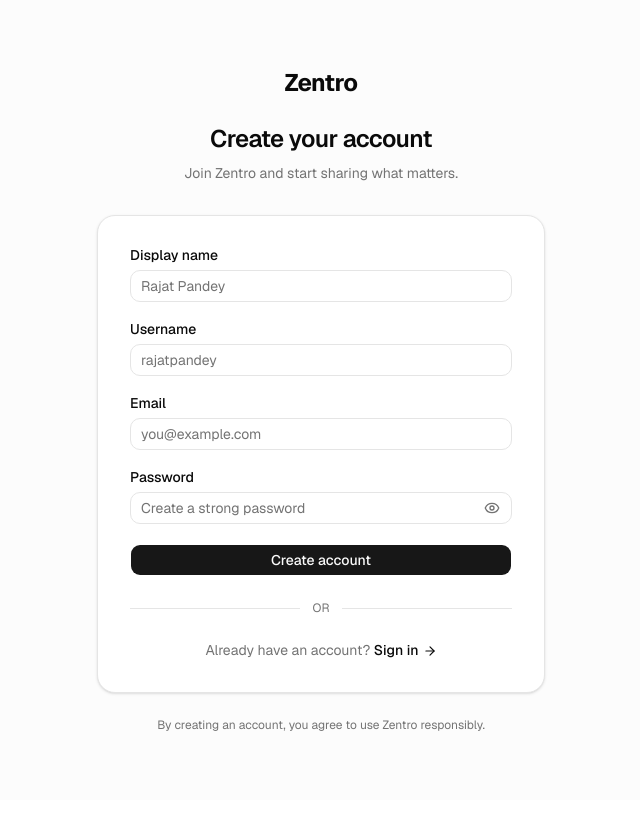
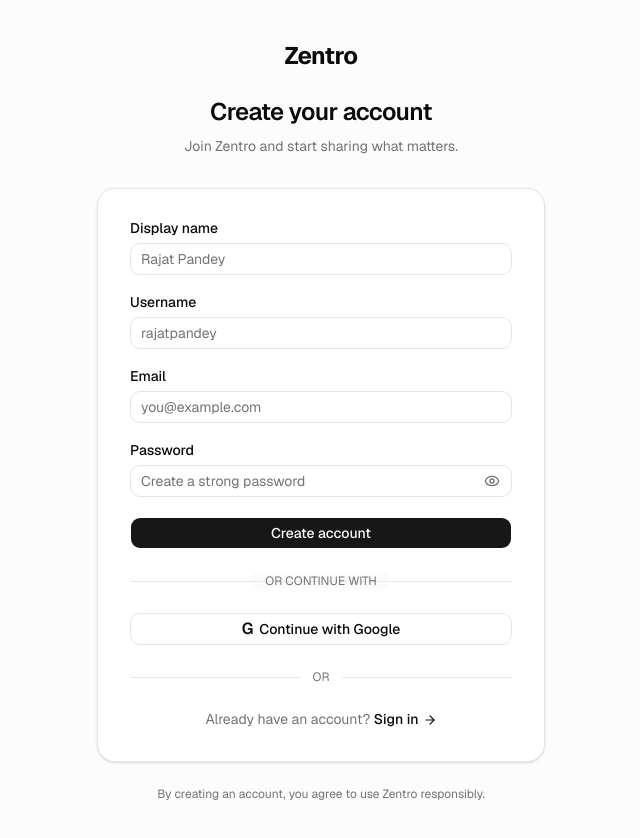
Before and after one commit to ShadyGit2004/Zentro, a Next.js app in the folder frontend/: page /auth/register in a window 1280 px wide. Shown: the top 838 px of the page, without its empty margins (319-959 px from the left). Before the commit the page ends 800 px from the top, so only its background shows below. Built offline with nearby package versions, Linux system fonts and the light colour scheme; no server answers.

Commit message:
feat: add Google sign-up option

```diff
--- a/frontend/app/auth/register/RegisterForm.tsx
+++ b/frontend/app/auth/register/RegisterForm.tsx
@@ -7,9 +7,10 @@
 import { Eye, EyeOff, Loader2 } from "lucide-react";
 
 import { registerSchema, RegisterFormData } from "@/features/auth/schemas";
-import { registerUser } from "@/features/auth/api";
+import { registerUser, signInWithGoogle } from "@/features/auth/api";
 import { getPasswordStrength } from "@/features/auth/password-strength";
 import { getApiErrorMessage } from "@/lib/api-error";
+import { useAuth } from "@/features/auth/AuthProvider";
 
 import { Button } from "@/components/ui/button";
 import { Input } from "@/components/ui/input";
@@ -19,7 +20,9 @@
 export default function RegisterForm() {
   const router = useRouter();
 
+  const { setAuth } = useAuth();
   const [loading, setLoading] = useState(false);
+  const [googleLoading, setGoogleLoading] = useState(false);
   const [showPassword, setShowPassword] = useState(false);
   const [serverError, setServerError] = useState("");
 
@@ -41,20 +44,44 @@
       setLoading(true);
       setServerError("");
 
-      const res = await registerUser(data);
+      await registerUser(data);
 
       toast.success("Account created successfully.");
 
       router.push(`/auth/verify-email?email=${encodeURIComponent(data.email)}`);
     } catch (error: unknown) {
-      toast.error(getApiErrorMessage(error, "Unable to create your account. Please try again."));
-      setServerError(getApiErrorMessage(error));
+      const message = getApiErrorMessage(error, "Unable to create your account. Please try again.");
+      toast.error(message);
+      setServerError(message);
     } finally {
       setLoading(false);
     }
   };
 
+  const handleGoogleRegister = async () => {
+    try {
+      setGoogleLoading(true);
+      setServerError("");
+
+      const res = await signInWithGoogle();
+
+      setAuth(res.data.accessToken, res.data.user);
+
+      toast.success("Account created successfully.");
+
+      router.push("/home");
+    } catch (error: unknown) {
+      const message = getApiErrorMessage(error, "Google sign-up failed. Please try again.");
+
+      toast.error(message);
+      setServerError(message);
+    } finally {
+      setGoogleLoading(false);
+    }
+  };
+
   return (
+    <div className="space-y-6">
       <form onSubmit={handleSubmit(onSubmit)} noValidate className="space-y-5">
         {/* Display Name */}
         <div className="space-y-2">
@@ -110,9 +137,7 @@
           />
 
           {errors.email && (
-          <p className="text-sm text-destructive">
-            {errors.email.message}
-          </p>
+            <p className="text-sm text-destructive">{errors.email.message}</p>
           )}
         </div>
 
@@ -171,16 +196,56 @@
           </div>
         )}
 
-      {/* Submit */}
+        {/* Email Register */}
         <Button
           type="submit"
-        disabled={loading}
+          disabled={loading || googleLoading}
           className="w-full"
         >
-        {loading && <Loader2 className="size-4 animate-spin" />}
-
-        {loading ? "Creating account..." : "Create account"}
+          {loading ? (
+            <>
+              <Loader2 className="size-4 animate-spin" />
+              Creating account...
+            </>
+          ) : (
+            "Create account"
+          )}
         </Button>
       </form>
+
+      {/* Divider */}
+      <div className="relative">
+        <div className="absolute inset-0 flex items-center">
+          <span className="w-full border-t" />
+        </div>
+
+        <div className="relative flex justify-center text-xs uppercase">
+          <span className="bg-muted/40 px-3 text-muted-foreground">
+            Or continue with
+          </span>
+        </div>
+      </div>
+
+      {/* Google Register */}
+      <Button
+        type="button"
+        variant="outline"
+        className="w-full"
+        disabled={loading || googleLoading}
+        onClick={handleGoogleRegister}
+      >
+        {googleLoading ? (
+          <>
+            <Loader2 className="size-4 animate-spin" />
+            Connecting to Google...
+          </>
+        ) : (
+          <>
+            <span className="text-base font-semibold">G</span>
+            Continue with Google
+          </>
+        )}
+      </Button>
+    </div>
   );
-};
+}
```
Lines whose indentation alone changed are shown as unchanged.
